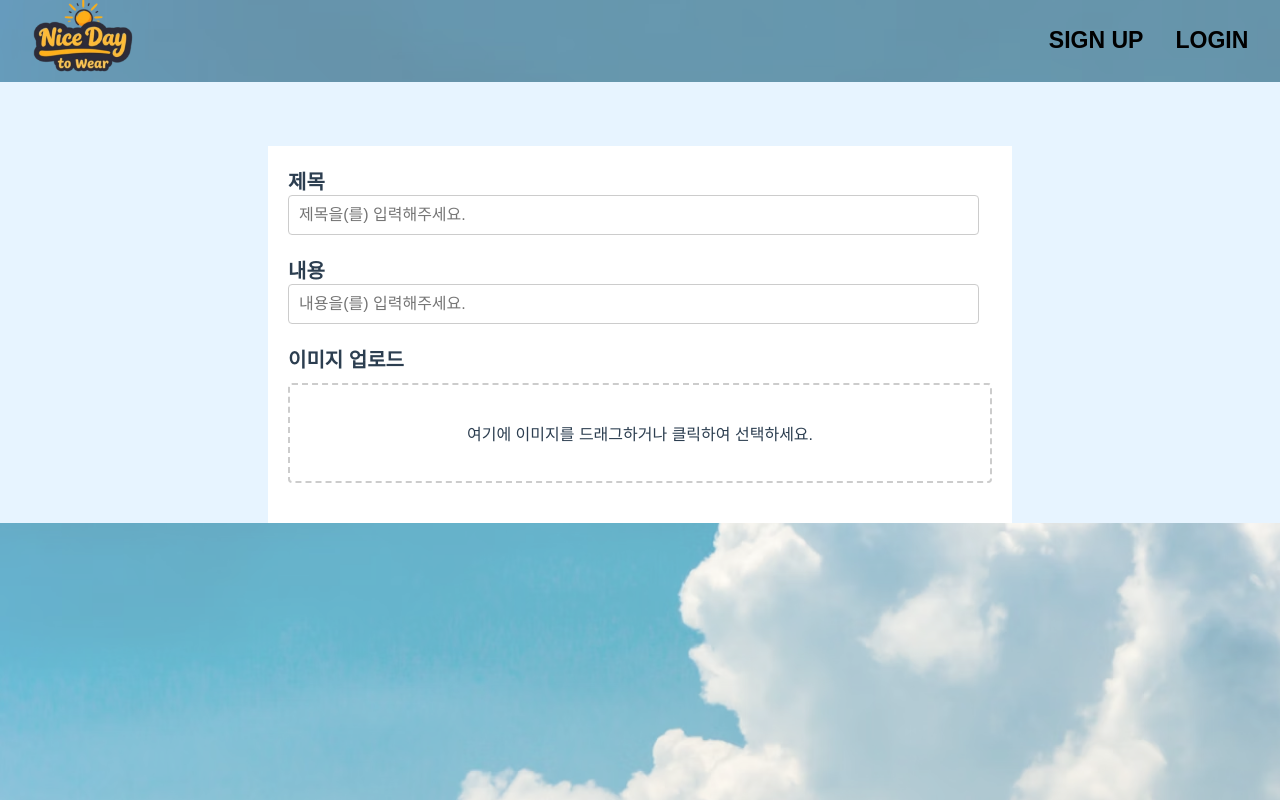
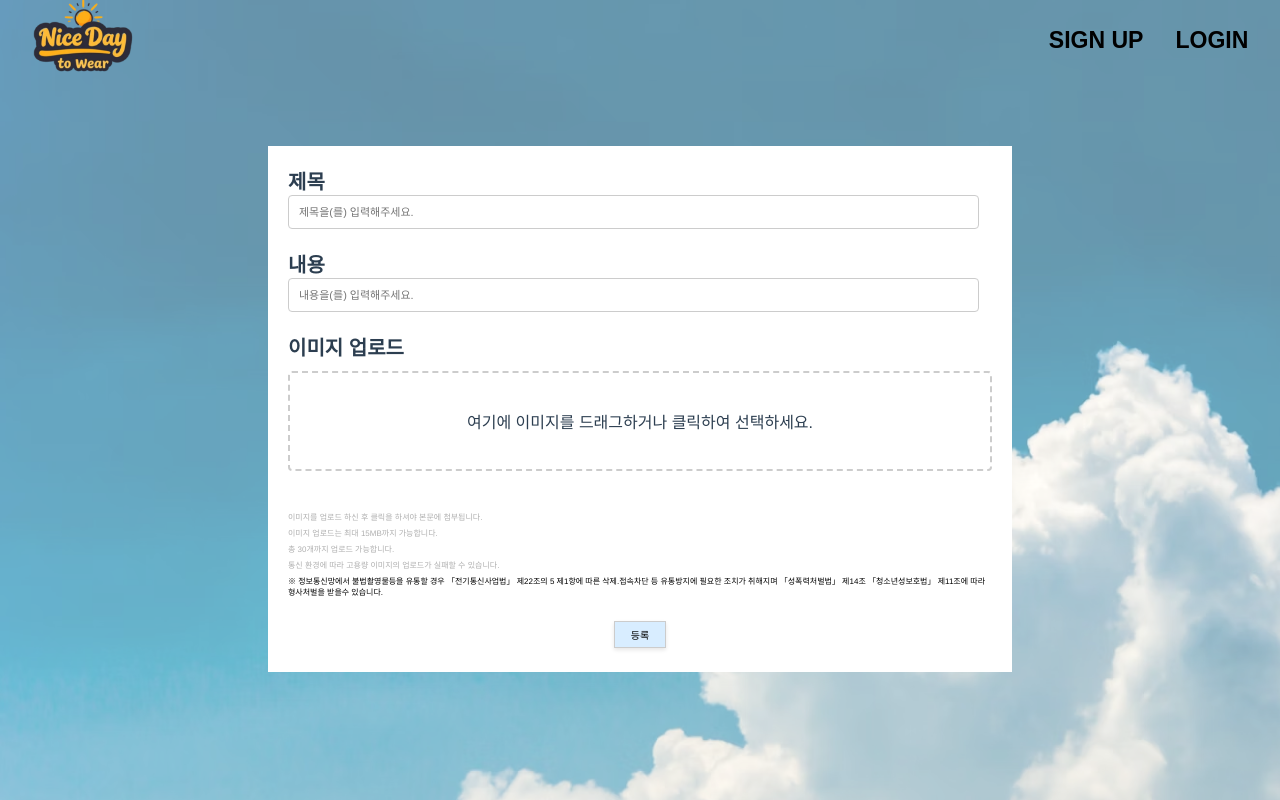
Before and after one commit to PBEM22/jenkins_article1, a Vue app in the folder article1_fe/article1-fe/: page /board/register in a window 1280 px wide. Built offline with nearby package versions, Linux system fonts and the light colour scheme.

Commit message:
feat: 게시글 등록 기능 개발

```diff
--- a/article1_fe/article1-fe/src/components/board/InputBox.vue
+++ b/article1_fe/article1-fe/src/components/board/InputBox.vue
@@ -36,6 +36,6 @@ input {
   padding: 10px; /* 패딩 추가 */
   border: 1px solid #ccc; /* 테두리 스타일 */
   border-radius: 4px; /* 테두리 둥글게 */
-  font-size: 16px; /* 글자 크기 설정 */
+  font-size: 11px; /* 글자 크기 설정 */
 }
 </style>
--- a/article1_fe/article1-fe/src/views/board/BoardRegister.vue
+++ b/article1_fe/article1-fe/src/views/board/BoardRegister.vue
@@ -2,10 +2,11 @@
 import Container from "@/components/board/Container.vue";
 import RegisterInput from "@/components/board/RegisterInput.vue";
 import FileUpload from "@/components/board/FileUpload.vue";
+import NormalButton from "@/components/board/NormalButton.vue";
 </script>
 
 <template>
-  <div id="background">
+
     <Container>
       <div>
         <RegisterInput
@@ -22,8 +23,21 @@ import FileUpload from "@/components/board/FileUpload.vue";
             label="이미지 업로드"
         />
       </div>
+      <div class="upload-notice">
+        <p>이미지를 업로드 하신 후 클릭을 하셔야 본문에 첨부됩니다.</p>
+        <p>이미지 업로드는 최대 15MB까지 가능합니다.</p>
+        <p>총 30개까지 업로드 가능합니다.</p>
+        <p>통신 환경에 따라 고용량 이미지의 업로드가 실패할 수 있습니다.</p>
+        <p class="warning">※ 정보통신망에서 불법촬영물등을 유통할 경우 「전기통신사업법」 제22조의 5 제1항에 따른 삭제.접속차단 등 유통방지에 필요한 조치가 취해지며 「성폭력처벌법」 제14조 「청소년성보호법」 제11조에 따라 형사처벌을 받을수 있습니다.</p>
+      </div>
+
+      <div class="button-container">
+        <NormalButton
+            text="등록"
+        />
+      </div>
     </Container>
-  </div>
+
 </template>
 
 <style scoped>
@@ -32,4 +46,24 @@ import FileUpload from "@/components/board/FileUpload.vue";
   height: auto; /* 높이를 자동으로 설정 */
   overflow: auto; /* 스크롤이 가능하도록 설정 */
 }
+
+.upload-notice {
+  margin-top: 20px; /* 상단 여백 추가 */
+  font-size: 8px; /* 글자 크기 설정 */
+  color: #afafaf; /* 글자 색상 설정 */
+}
+
+.upload-notice p {
+  margin: 5px 0; /* 상하 마진을 좁혀 간격 조정 */
+}
+
+.warning {
+  color: black;
+}
+
+.button-container {
+  display: flex; /* Flexbox 사용 */
+  justify-content: center; /* 중앙 정렬 */
+  margin-top: 20px; /* 버튼 상단 여백 */
+}
 </style>
```
